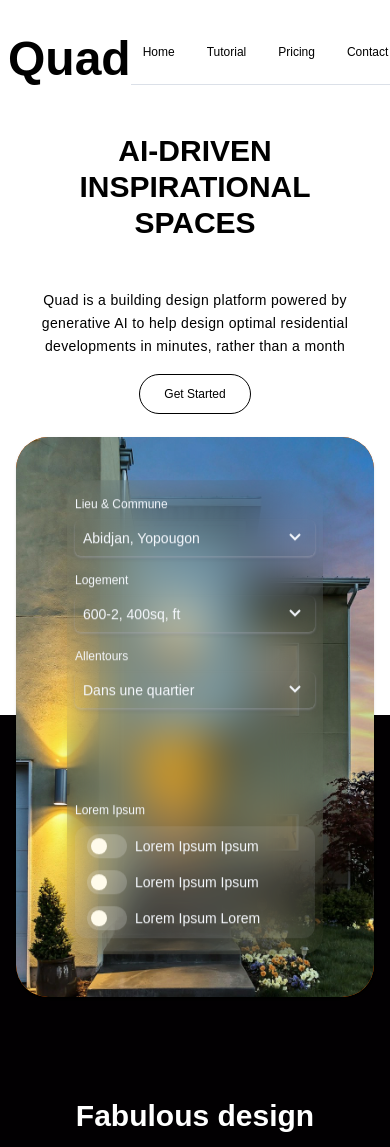
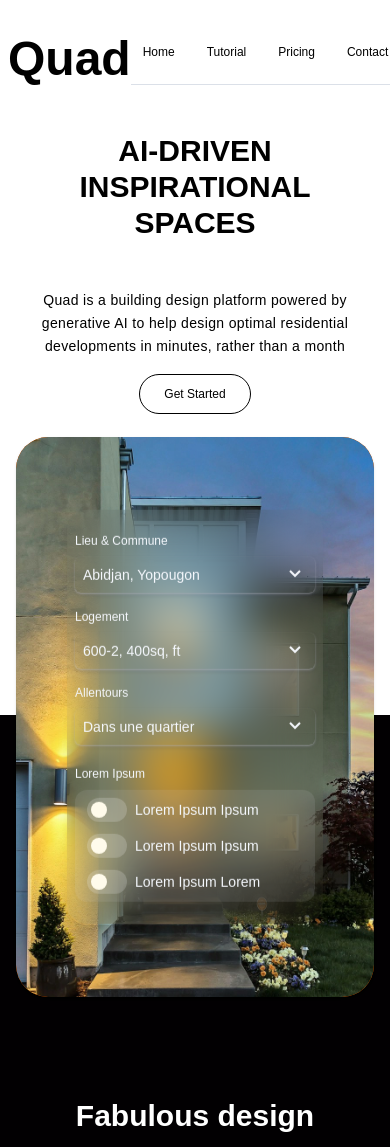
Before and after one commit to Ye180/Quad-Estate, a Next.js app: page / in a window 390 px wide. Shown: the top 1147 px of the page. Built offline with nearby package versions, Linux system fonts and the light colour scheme.

Commit message:
Changement second (sort)

```diff
--- a/src/core/components/molecules/hero/sort.tsx
+++ b/src/core/components/molecules/hero/sort.tsx
@@ -9,7 +9,7 @@ const Sort = ({ picture }: { picture: string }) => {
 		<motion.div
 			layout
 			initial={{ borderRadius: 20 }}
-			className=" flex flex-col py-4 px-2 justify-between items-center absolute shadow-xl overflow-hidden z-20 backdrop-blur-xl w-64  max-lg:inset-1/2 max-lg:-translate-1/2 lg:left-8 h-[80%] lg:inset-y-1/2 lg:-translate-y-1/2 "
+			className=" flex flex-col py-4 px-2 h-[70%] justify-around lg:justify-between items-center absolute shadow-xl overflow-hidden z-20 backdrop-blur-xl w-64  max-lg:inset-1/2 max-lg:-translate-1/2 lg:left-8 lg:h-[80%] lg:inset-y-1/2 lg:-translate-y-1/2 "
 			transition={{ duration: 1 }}
 		>
 			<div className="w-full text start max-lg:hidden">
```
